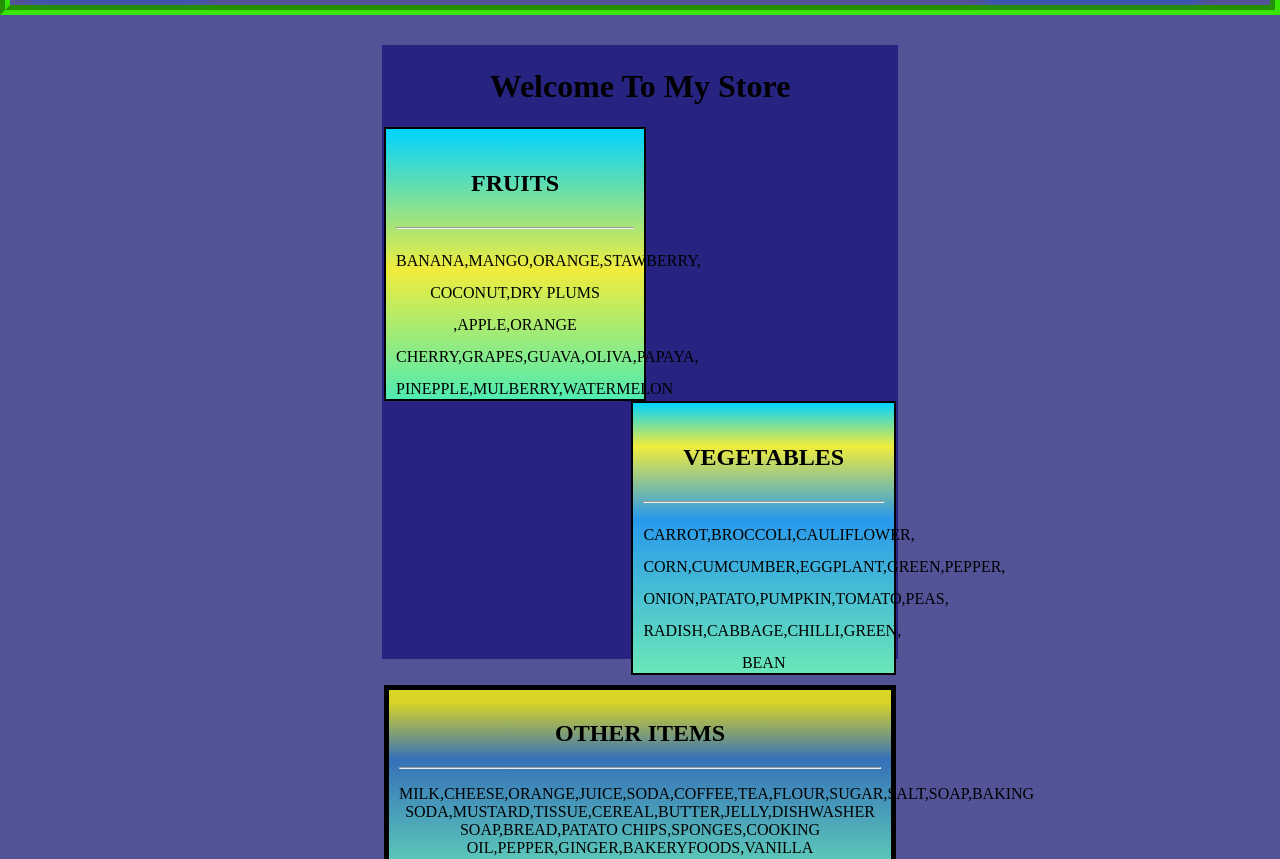
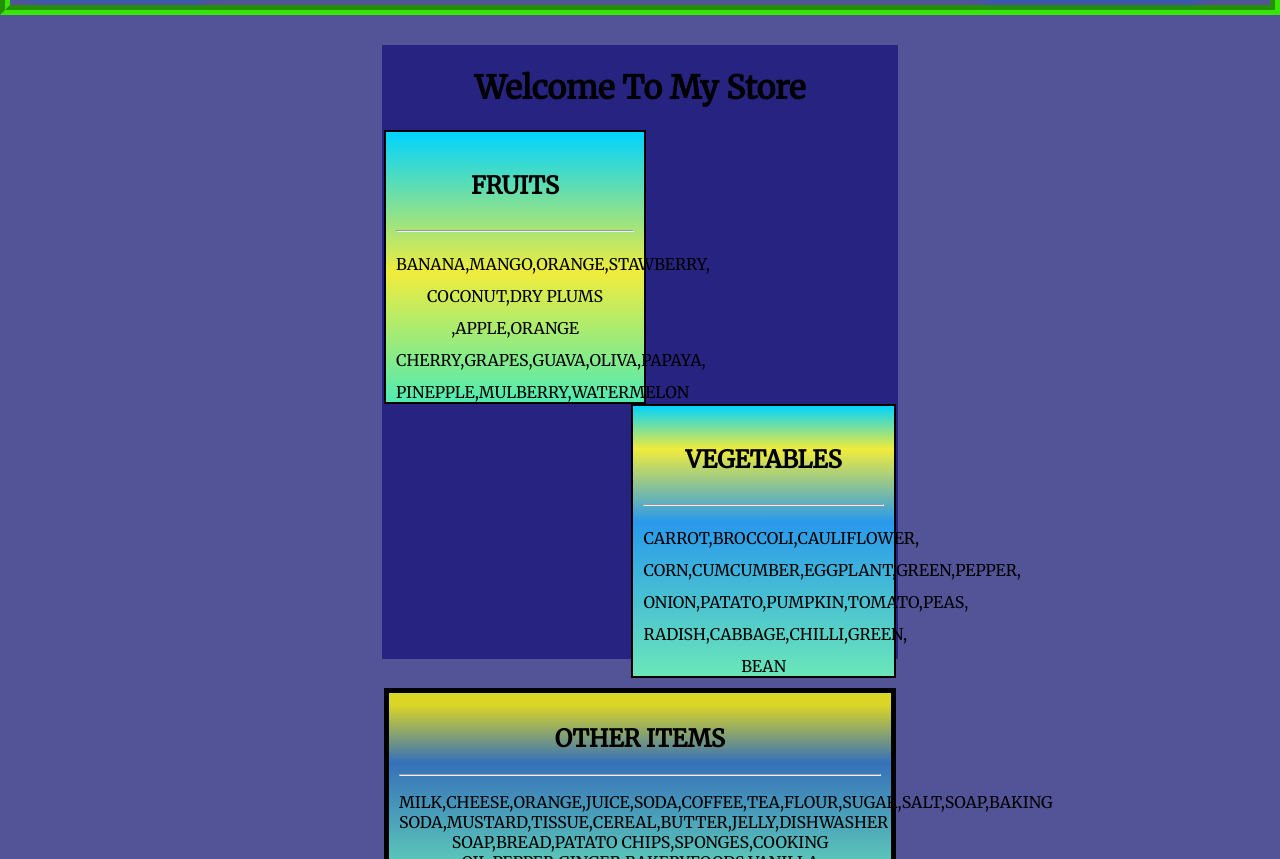
Before and after one commit to akash230997/HANDSON3---CSS, a plain HTML site: page index.html in a window 1280 px wide. Shown: the part 837-1696 px from the top of the page. Drawn offline with Linux system fonts and the light colour scheme.

Commit message:
Font check

```diff
--- a/CSS/style.css
+++ b/CSS/style.css
@@ -83,6 +83,7 @@ body{
     width: 60%;
 }
 .floatcheck{
+    font-family: 'Merriweather', serif;
     width: 40%;
     height: 610px;
     margin-bottom: 30px;
--- a/index.html
+++ b/index.html
@@ -6,6 +6,9 @@
     <meta name="viewport" content="width=device-width, initial-scale=1.0">
     <title>HANDSON 3 </title>
     <link rel="stylesheet" href="CSS/style.css">
+    <link rel="preconnect" href="https://fonts.googleapis.com">
+    <link rel="preconnect" href="https://fonts.gstatic.com" crossorigin>
+    <link href="https://fonts.googleapis.com/css2?family=Merriweather&display=swap" rel="stylesheet">
 </head>
 <body>
     <center><div class="topbox">
```
